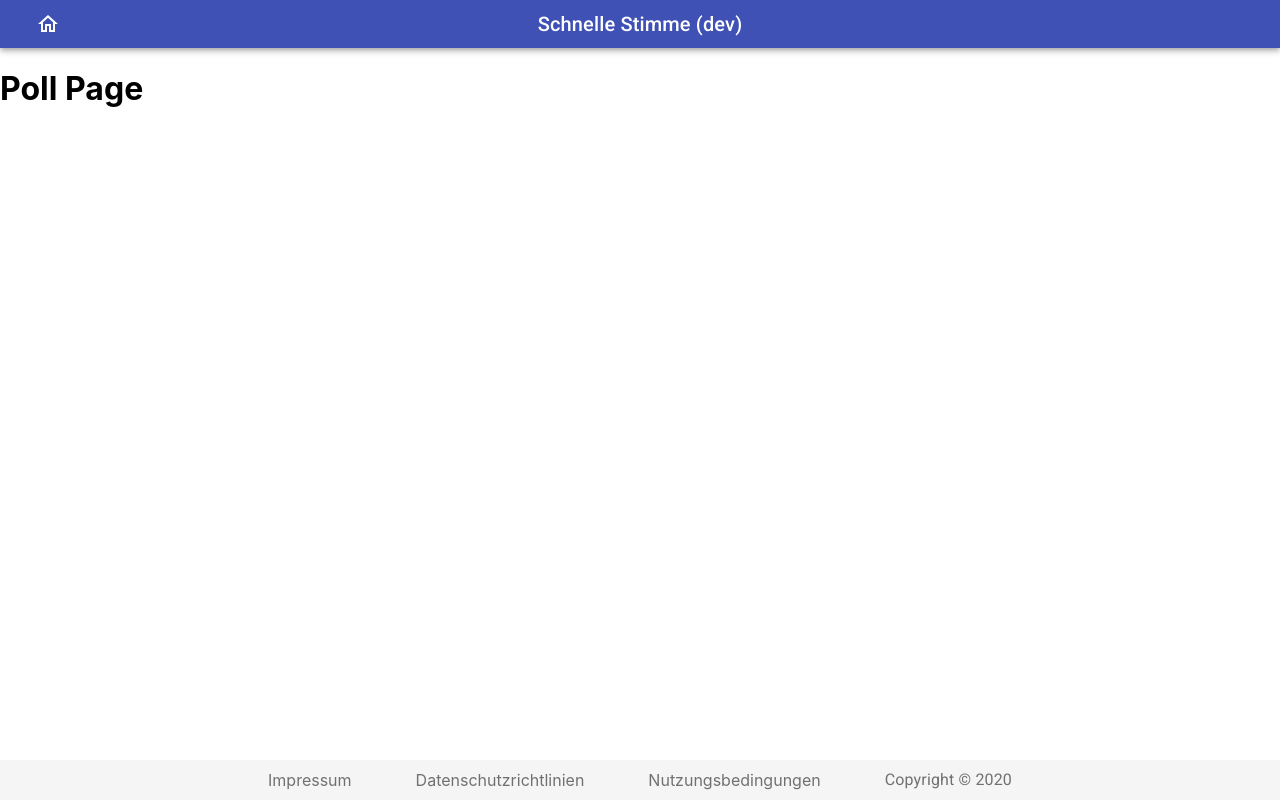
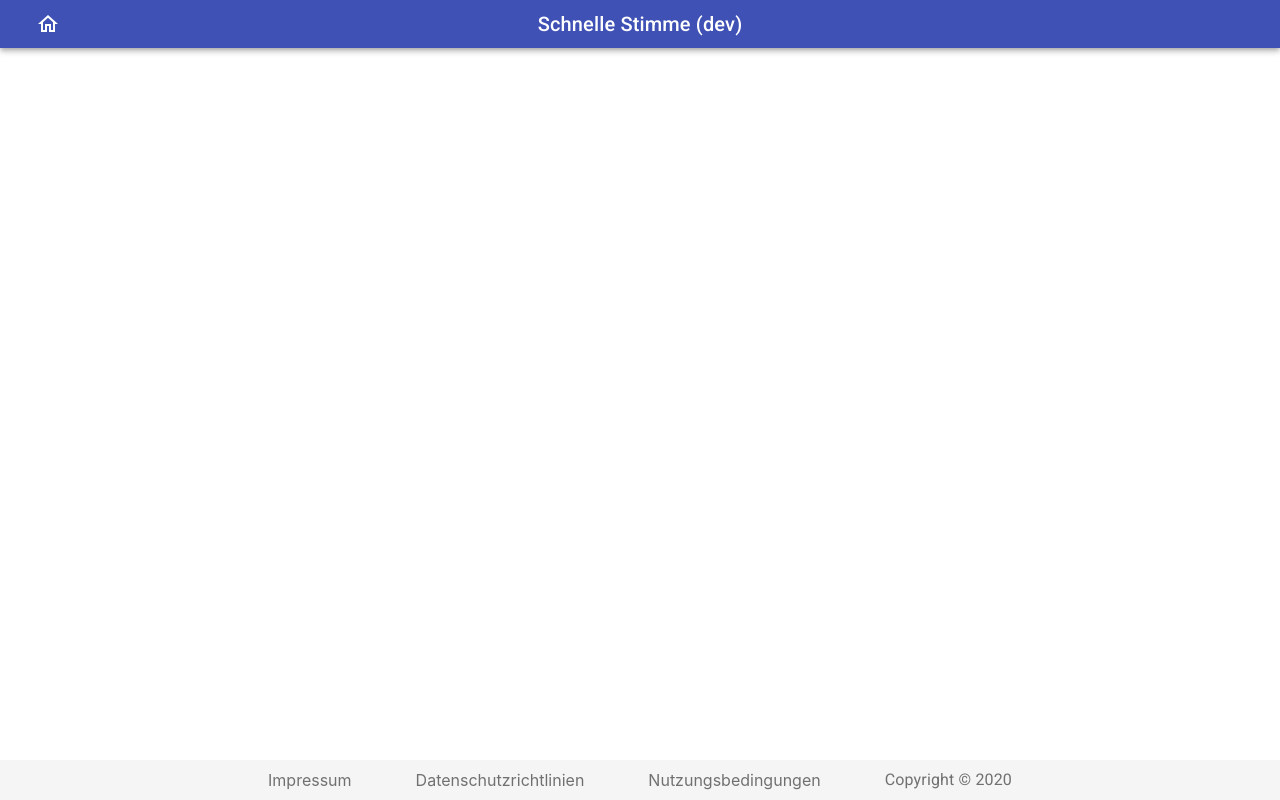
Before and after one commit to DanielMerkl/schnelle-stimme, a React (Create React App) app: page /poll in a window 1280 px wide. Built offline with nearby package versions, Linux system fonts and the light colour scheme; no server answers.

Commit message:
implemented PollPage

```diff
--- a/src/page/poll/PollPage.tsx
+++ b/src/page/poll/PollPage.tsx
@@ -1,5 +1,84 @@
-import React, { FC } from 'react';
+import React, {
+  Dispatch,
+  FC,
+  SetStateAction,
+  useContext,
+  useState,
+} from 'react';
+import { Typography } from '@material-ui/core';
+import styled from 'styled-components';
+
+import { PollContext } from '../../context/PollContext';
+import { AnswerContent } from '../../types/type/AnswerContent';
+import { UserContext } from '../../context/UserContext';
+import { Api } from '../../utils/Api';
+import { SnackbarContext } from '../../context/SnackbarContext';
+import { ResultContext } from '../../context/ResultContext';
+import { SubmitVoteButton } from './SubmitVoteButton';
+import { useIsValidAnswer } from './useIsValidAnswer';
+import { useIsMounted } from '../../utils/hook/useIsMounted';
+import { ChoiceSelection } from './ChoiceSelection';
+
+export type SetAnswerType = Dispatch<SetStateAction<AnswerContent | null>>;
 
 export const PollPage: FC = () => {
-  return <h1>Poll Page</h1>;
+  const { poll } = useContext(PollContext);
+  const { user } = useContext(UserContext);
+  const { showSnackbar } = useContext(SnackbarContext);
+  const { openResultPage } = useContext(ResultContext);
+
+  const [answer, setAnswer] = useState<AnswerContent | null>(null);
+  const [isLoading, setIsLoading] = useState(false);
+
+  const isValidAnswer = useIsValidAnswer(answer, poll?.type);
+  const isMounted = useIsMounted();
+
+  const handleSubmitButtonClick = async () => {
+    if (user === null || poll === null || answer === null) return;
+
+    setIsLoading(true);
+    try {
+      await Api.submitAnswer(poll.id, {
+        userId: user.uid,
+        content: answer,
+      });
+      openResultPage(poll.id);
+    } catch (e) {
+      showSnackbar(e);
+    }
+    if (isMounted.current) {
+      setIsLoading(false);
+    }
+  };
+
+  return (
+    <Wrapper>
+      {poll !== null && (
+        <>
+          <Typography variant="h4">{poll.topic}</Typography>
+          <Typography variant="body1">{poll.description}</Typography>
+          <ChoiceSelection
+            pollType={poll.type}
+            choices={poll.choices}
+            answer={answer}
+            setAnswer={setAnswer}
+          />
+          <SubmitVoteButton
+            disabled={!isValidAnswer || isLoading}
+            isLoading={isLoading}
+            onClick={handleSubmitButtonClick}
+          />
+        </>
+      )}
+    </Wrapper>
+  );
 };
+
+const Wrapper = styled.main`
+  height: fit-content;
+  padding: 3rem 1.5rem 8rem 1.5rem;
+  display: grid;
+  gap: 1.5rem;
+  grid-template-columns: minmax(min-content, 500px);
+  justify-content: center;
+`;
```
